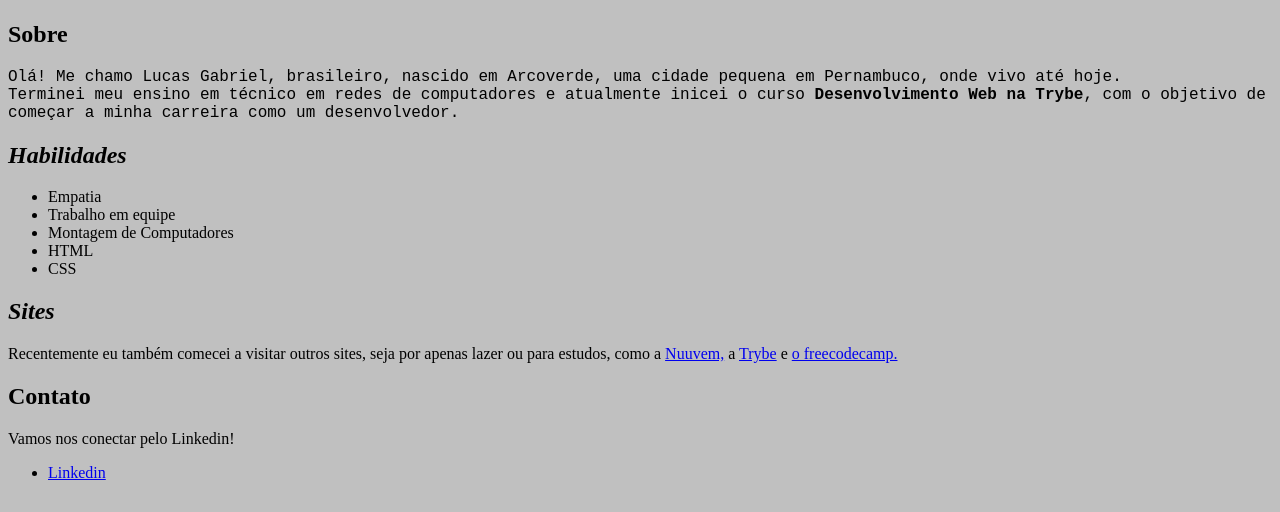
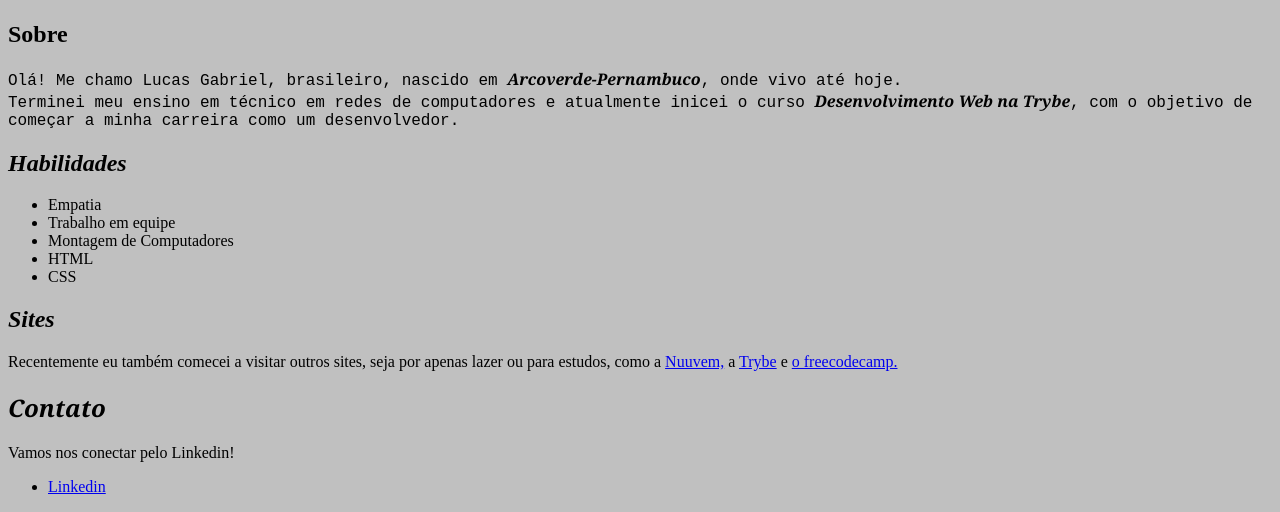
Before and after one commit to Lucas-Coimbra/Lucas-Coimbra.github.io, a plain HTML site: page index.html in a window 1280 px wide. Shown: the part 426-938 px from the top of the page. Drawn offline with Linux system fonts and the light colour scheme.

Commit message:
Adicionar terceiro requisito 3.2

```diff
--- a/index.html
+++ b/index.html
@@ -14,6 +14,11 @@
       }
       body {
           background-color: silver;
+      }
+      strong {
+          font-style: oblique;
+          font-family: Georgia, 'Times New Roman', sans-serif;
+          color: 141414;
       }
 
     </style>
@@ -32,7 +37,7 @@
     <h1 id="perfil"> Lucas Gabriel Freire Coimbra</h1>
     <img src="./20220331_123545.jpg" alt="Lucas Coimbra" width="250px">
     <h2 id="sobre">Sobre</h2>
-    <p id="descricao">Olá! Me chamo Lucas Gabriel, brasileiro, nascido em Arcoverde, uma cidade pequena em Pernambuco, onde vivo até hoje. <br>
+    <p id="descricao">Olá! Me chamo Lucas Gabriel, brasileiro, nascido em <strong>Arcoverde-Pernambuco</strong>, onde vivo até hoje. <br>
         Terminei meu ensino em técnico em redes de computadores e atualmente inicei o curso <strong>Desenvolvimento Web na Trybe</strong>, com o objetivo
         de começar a minha carreira como um desenvolvedor.</p>
     <h2 id="habilidades"><em>Habilidades</em></h2>
```
